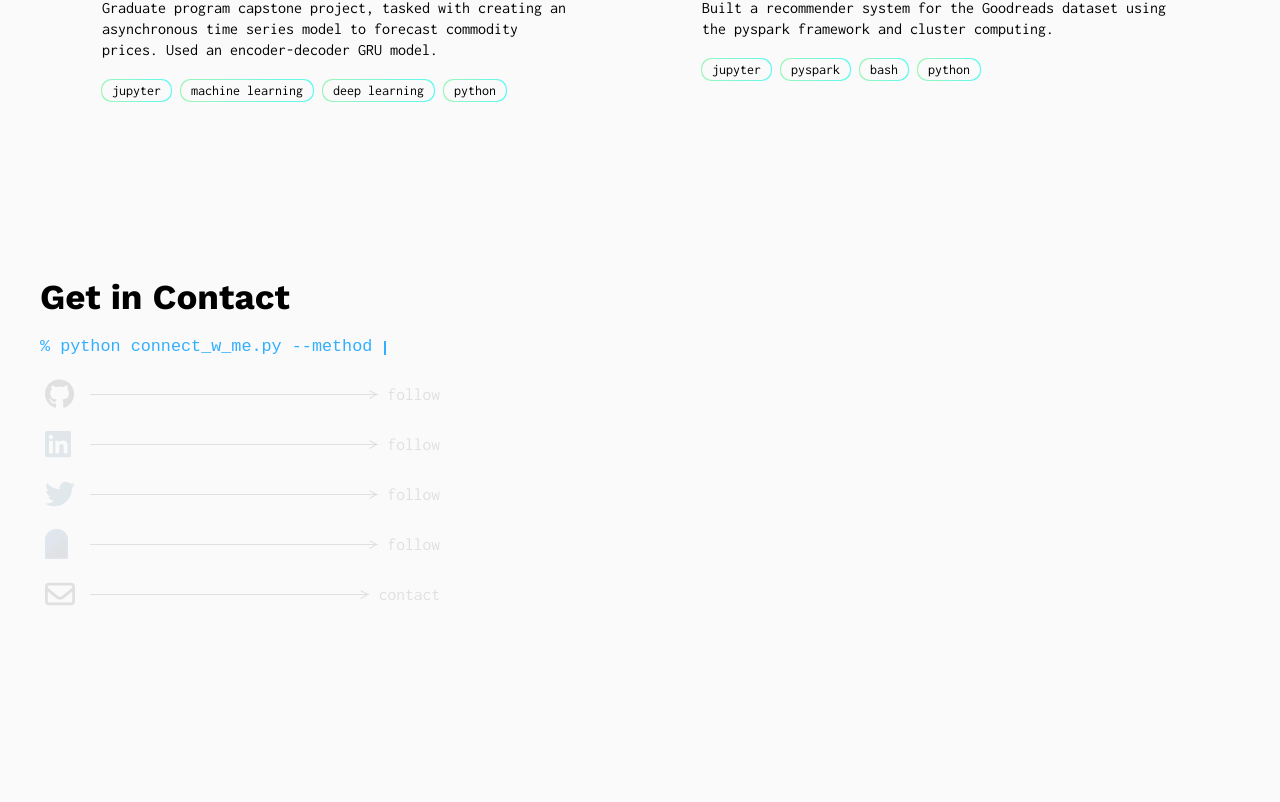
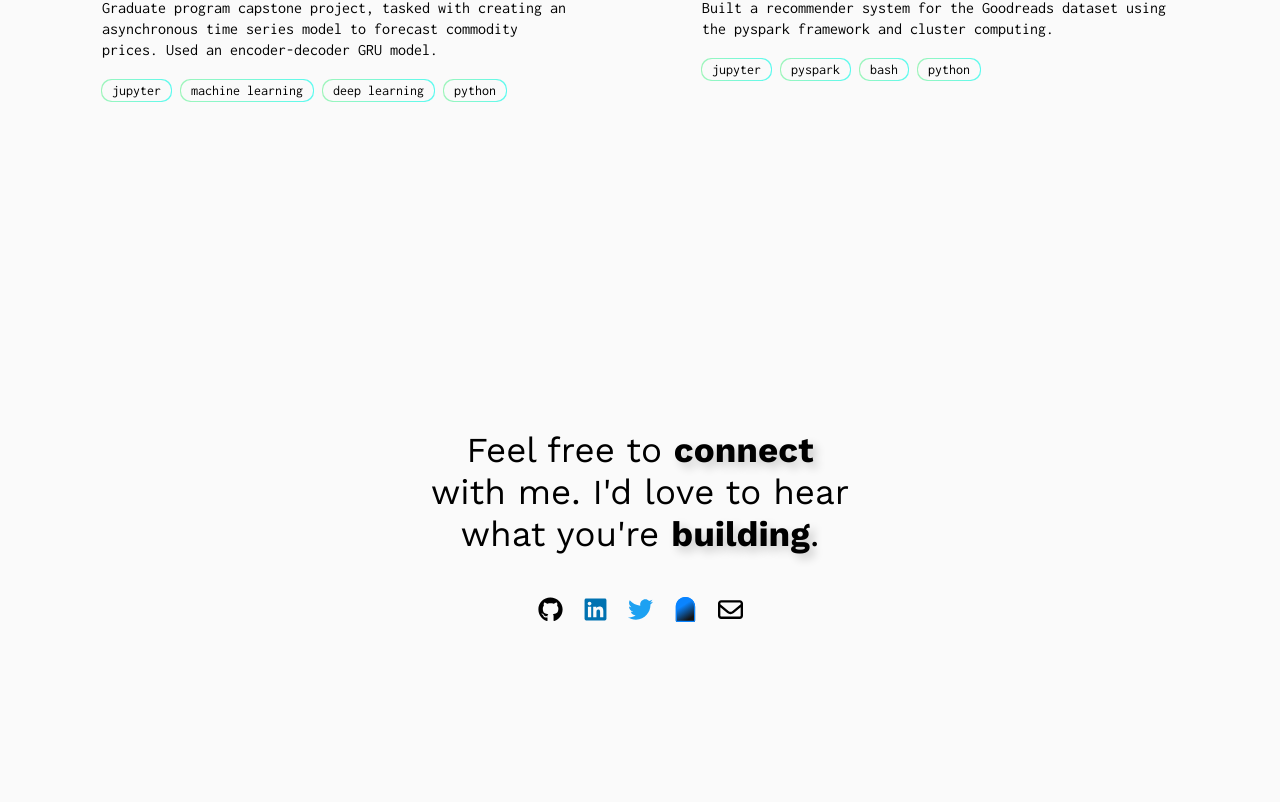
Before and after one commit to petersim1/portfolio, a Next.js app: page / in a window 1280 px wide. Shown: the part 4598-5400 px from the top of the page. Built offline with nearby package versions, Linux system fonts and the light colour scheme; no server answers.

Commit message:
update contact section

```diff
--- a/app/_components/layout/Footer.tsx
+++ b/app/_components/layout/Footer.tsx
@@ -1,34 +1,18 @@
-import Link from "next/link";
+// import Link from "next/link";
 
 import styles from "./layout.module.css";
 import { inconsolata } from "@/_lib/fonts";
-import { Branch, Star, Arrow } from "@/_lib/assets";
-import { github } from "@/_actions";
+// import { Branch, Star, Arrow } from "@/_lib/assets";
+// import { github } from "@/_actions";
 
 export default async (): Promise<JSX.Element> => {
-  const { stars, forks } = await github();
+  // const { stars, forks } = await github();
   return (
     <footer className={inconsolata.className}>
       <div className={styles.footer}>
         <div>
           ~ built by <b>peter simone</b> using nextjs ~
         </div>
-        <div className={styles.count_holder}>
-          <div className={styles.counts}>
-            <Branch height="20px" fill="var(--font)" />
-            {forks}
-          </div>
-          <div className={styles.counts}>
-            <Star height="20px" fill="var(--font)" />
-            {stars}
-          </div>
-        </div>
-        <Link href="/resume">
-          <div className={styles.resume}>
-            <span>my resume</span>
-            <Arrow fill="var(--font)" height="0.75rem" />
-          </div>
-        </Link>
       </div>
     </footer>
   );
--- a/app/_components/sections/Contact/contact.module.css
+++ b/app/_components/sections/Contact/contact.module.css
@@ -1,17 +1,27 @@
 .content {
-  top: 10vh;
-  height: 80vh;
-  position: sticky;
+  height: 100%;
+  width: 100%;
   display: flex;
   flex-direction: column;
   justify-content: center;
-  align-items: flex-start;
-  z-index: 10;
-  overflow-x: hidden;
+  align-items: center;
+  text-align: center;
 }
 
-.title {
-  margin-bottom: 1rem;
+.wrapper {
+  width: fit-content;
+  display: flex;
+  flex-direction: column;
+  gap: 3rem;
+}
+
+.title p {
+  font-size: 2.5rem;
+  line-height: normal;
+}
+
+.title b {
+  text-shadow: 5px 5px 10px var(--box-shadow);
 }
 
 .code_box {
@@ -20,6 +30,7 @@
   font-size: 1.2rem;
   line-height: 1.2rem;
   font-weight: 200;
+  text-align: left;
 }
 
 .code_box span {
@@ -30,60 +41,25 @@
   height: 1rem;
   vertical-align: bottom;
   background-color: currentColor;
-  margin-left: 2px;
 }
 
 .contact_wrapper {
-  margin-top: 1rem;
   font-size: 1.25rem;
   display: flex;
-  flex-direction: column;
-  gap: 10px;
-  width: 400px;
-  max-width: 90%;
-}
-
-.contact {
-  display: flex;
   flex-direction: row;
-  align-items: center;
-  flex-wrap: nowrap;
-  gap: 10px;
-  width: 100%;
-}
-
-.divider {
-  flex-grow: 1;
-  height: 1px;
-  background-color: var(--font);
-  opacity: 0.1;
-  position: relative;
-  transition: opacity 0.25s ease-in-out;
-}
-
-.divider.show {
-  opacity: 0.25;
-}
-
-.divider::after {
-  content: ">";
-  position: absolute;
-  right: 0;
-  top: 0;
-  transform: translateY(-50%);
-  font-size: inherit;
-  line-height: inherit;
+  justify-content: center;
+  gap: 20px;
 }
 
 .placeholder {
-  width: 40px;
-  height: 40px;
+  width: 25px;
+  height: 25px;
   position: relative;
 }
 
 .placeholder svg {
-  transform: translate(5px, 5px);
-  position: absolute;
+  width: 100%;
+  height: 100%;
 }
 
 .contact:hover {
--- a/app/_components/sections/Contact/index.tsx
+++ b/app/_components/sections/Contact/index.tsx
@@ -1,46 +1,11 @@
-"use client";
+import classNames from "classnames";
 
-import classNames from "classnames";
-import { useState, useEffect } from "react";
-
-import { useScrollContext } from "@/_store/scroll";
 import styles from "./contact.module.css";
-import { worksans, spacemono, inconsolata } from "@/_lib/fonts";
+import { worksans, inconsolata } from "@/_lib/fonts";
 import { contacts } from "@/_lib/constants";
 import { Mirror, Twitter, Linkedin, Github, Mail } from "@/_lib/assets";
 
 export default (): JSX.Element => {
-  const [social, setSocial] = useState("");
-  const [prevSocial, setPrevSocial] = useState("");
-  const [typed, setTyped] = useState("");
-
-  const { progress } = useScrollContext();
-  const iProgress = progress.length > 0 ? progress[3] : 0;
-
-  useEffect(() => {
-    if (social !== prevSocial) {
-      let shrink = typed.length > 0;
-      let ind = prevSocial.length;
-      const interval = setInterval(() => {
-        if (shrink) {
-          setTyped(prevSocial.substring(0, ind));
-          ind--;
-          if (ind < 0) {
-            shrink = false;
-            ind = 1;
-          }
-        } else {
-          setTyped(social.substring(0, ind));
-          ind++;
-          if (ind > social.length) {
-            clearInterval(interval);
-          }
-        }
-      }, 20);
-      setPrevSocial(social);
-    }
-  }, [social]);
-
   const Icon = (props: React.HTMLProps<SVGElement>): JSX.Element => {
     const { type, ...rest } = props;
 
@@ -59,64 +24,32 @@ export default (): JSX.Element => {
     return <Mirror {...rest} />;
   };
 
-  const powers = [1.25, 1.2, 1.15, 1.1, 1];
-
   return (
-    <section className="h_200" id="contact" data-offset-top={0} data-offset-bottom={-10}>
+    <section className="h_100" id="contact" data-offset-top={0} data-offset-bottom={0}>
       <div className={classNames(styles.content, worksans.className)}>
+        <div className={styles.wrapper}>
           <div className={styles.title}>
-          <h3>
-            <b>Get in Contact</b>
-          </h3>
-        </div>
-        <div className={classNames(styles.code_box, spacemono.className)}>
-          <code>
-            {`% python connect_w_me.py --method ${typed}`}
-            <span />
-          </code>
+            <p>
+              Feel free to <b>connect</b>
+              <br />
+              with me. I'd love to hear
+              <br />
+              what you're <b>building</b>.
+            </p>
           </div>
           <div className={classNames(styles.contact_wrapper, inconsolata.className)}>
             {contacts.map((contact, ind) => (
-            <a
-              key={ind}
-              href={contact.link}
-              target="_blank"
-              referrerPolicy="no-referrer"
-              onMouseEnter={(): void => setSocial(contact.type)}
-            >
+              <a key={ind} href={contact.link} target="_blank" referrerPolicy="no-referrer">
                 <div className={styles.contact}>
                   <div className={styles.placeholder}>
-                  <Icon
-                    type={contact.type}
-                    height="30px"
-                    style={{ opacity: 0.1, filter: "brightness(0.5)" }}
-                  />
-                  <Icon
-                    type={contact.type}
-                    height="30px"
-                    style={{
-                      left: `calc(max(0px,100vw*(100 - ${Math.pow(iProgress, powers[ind])})/100))`,
-                      opacity: Math.min(1, Math.pow(iProgress, powers[ind]) / 200),
-                    }}
-                  />
-                </div>
-                <div
-                  className={classNames(styles.divider, {
-                    [styles.show]: Math.min(1, Math.pow(iProgress, powers[ind]) / 100) >= 1,
-                  })}
-                />
-                <div
-                  className={classNames(styles.follow, {
-                    [styles.show]: Math.min(1, Math.pow(iProgress, powers[ind]) / 100) >= 1,
-                  })}
-                >
-                  {contact.type === "email" ? "contact" : "follow"}
+                    <Icon type={contact.type} height="30px" style={{ opacity: 1 }} />
                   </div>
                 </div>
               </a>
             ))}
           </div>
         </div>
+      </div>
     </section>
   );
 };
```
Lines whose indentation alone changed are shown as unchanged.
